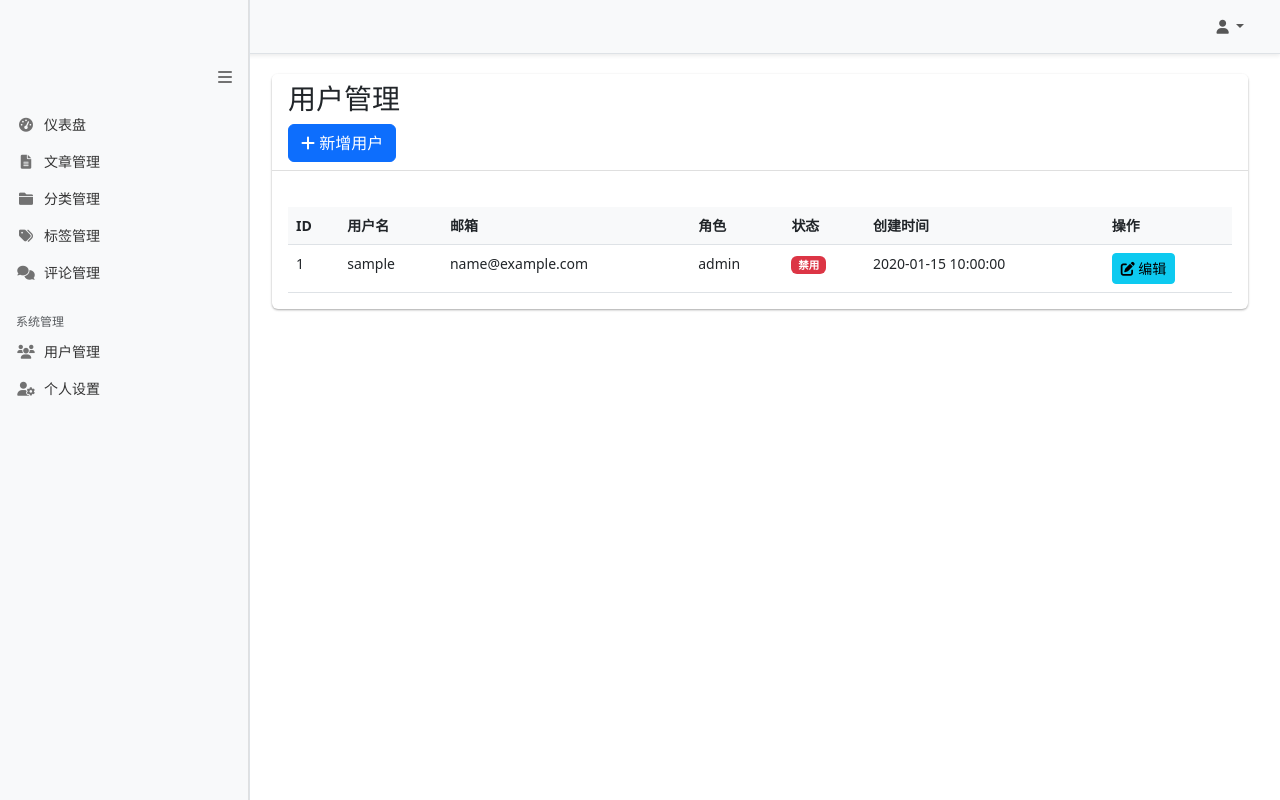
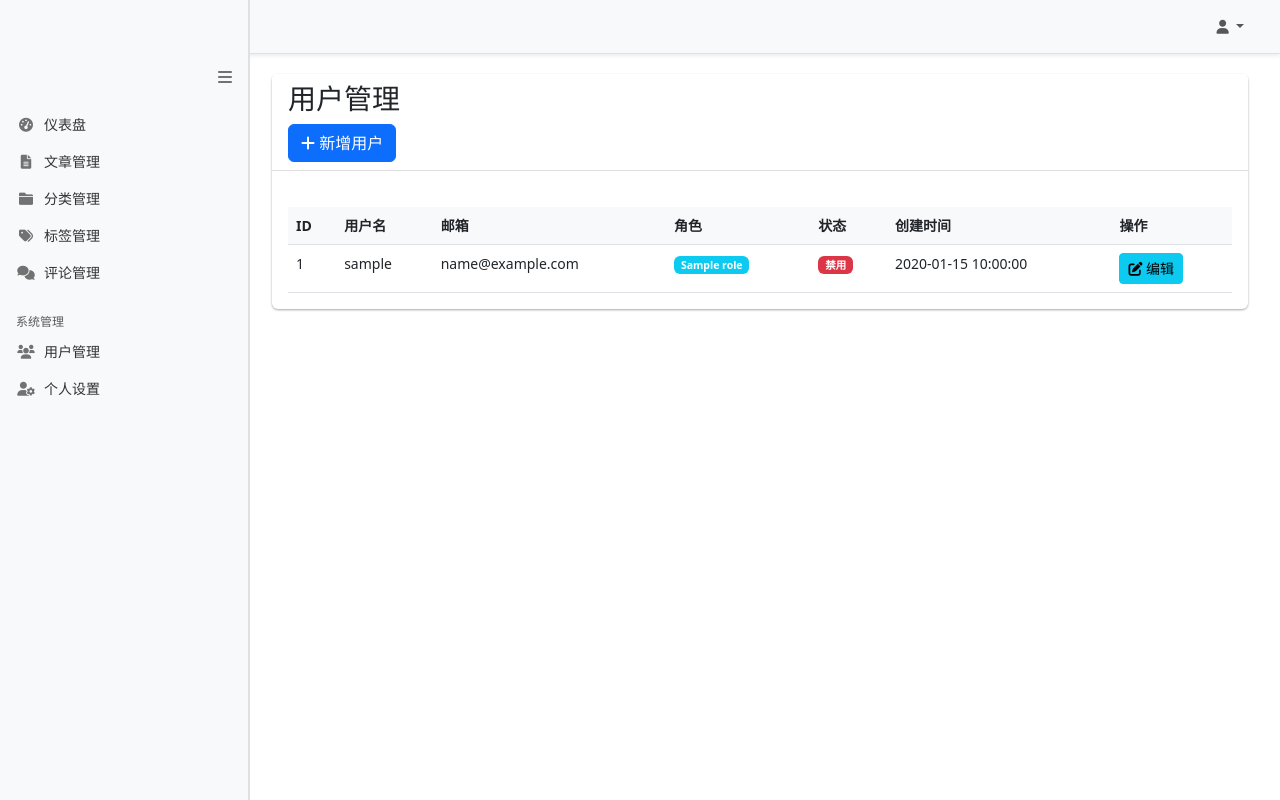
Before and after one commit to dennyops666/myblog, a Python web app: template app/templates/admin/user/list.html in a window 1280 px wide. Run offline with Jinja, Linux system fonts and the light colour scheme; the template is opened without the code that fills it: most values are stand-ins (such as "Sample title", 1, 10 or a date in 2020); some libraries are stand-ins or nearby versions.

Commit message:
优化用户管理列表页面，修复角色显示问题：1. 添加角色标签样式 2. 正确显示用户的所有角色

```diff
--- a/app/templates/admin/user/list.html
+++ b/app/templates/admin/user/list.html
@@ -10,6 +10,9 @@
     }
     .modal {
         z-index: 1050 !important;
+    }
+    .role-badge {
+        margin-right: 4px;
     }
 </style>
 {% endblock %}
@@ -47,7 +50,11 @@
                                     <td>{{ user.id }}</td>
                                     <td>{{ user.username }}</td>
                                     <td>{{ user.email }}</td>
-                                    <td>{{ user.role }}</td>
+                                    <td>
+                                        {% for role in user.roles %}
+                                            <span class="badge bg-info role-badge">{{ role.name }}</span>
+                                        {% endfor %}
+                                    </td>
                                     <td>
                                         {% if user.is_active %}
                                         <span class="badge bg-success">启用</span>
```
